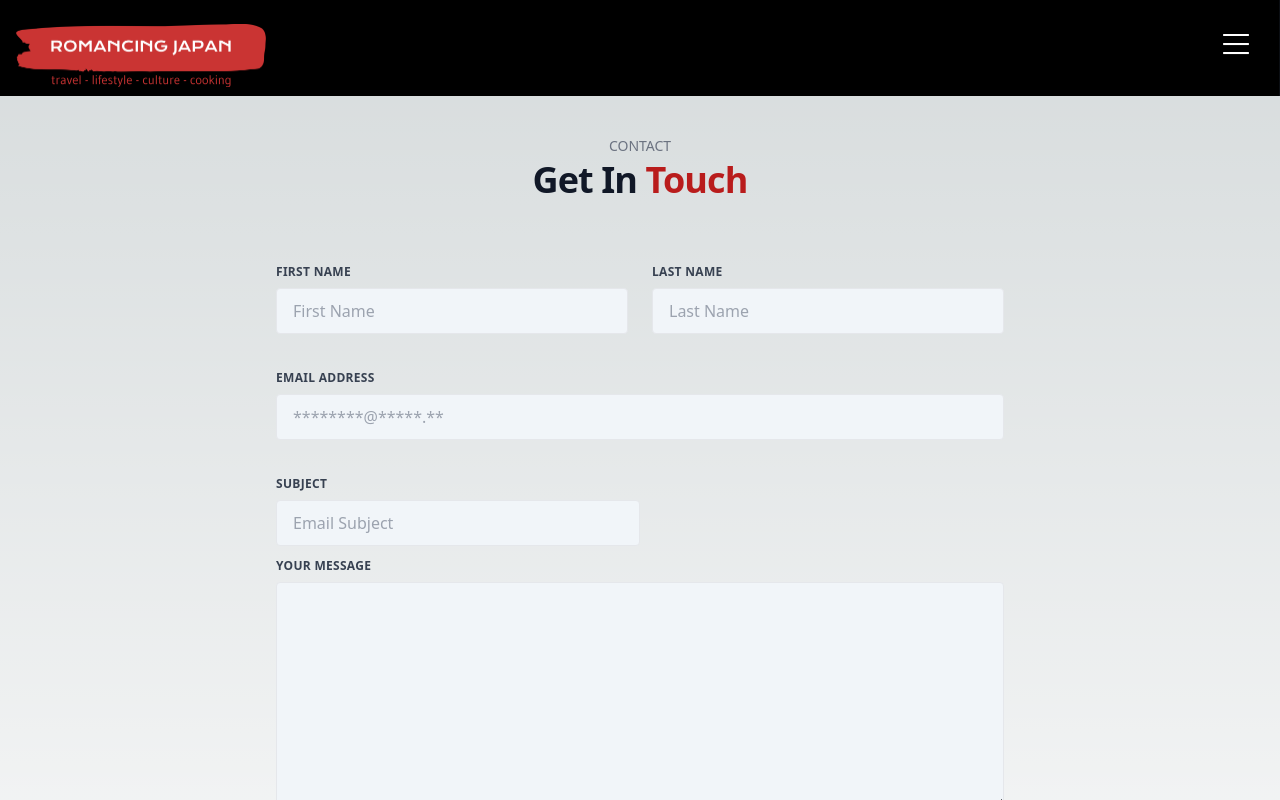
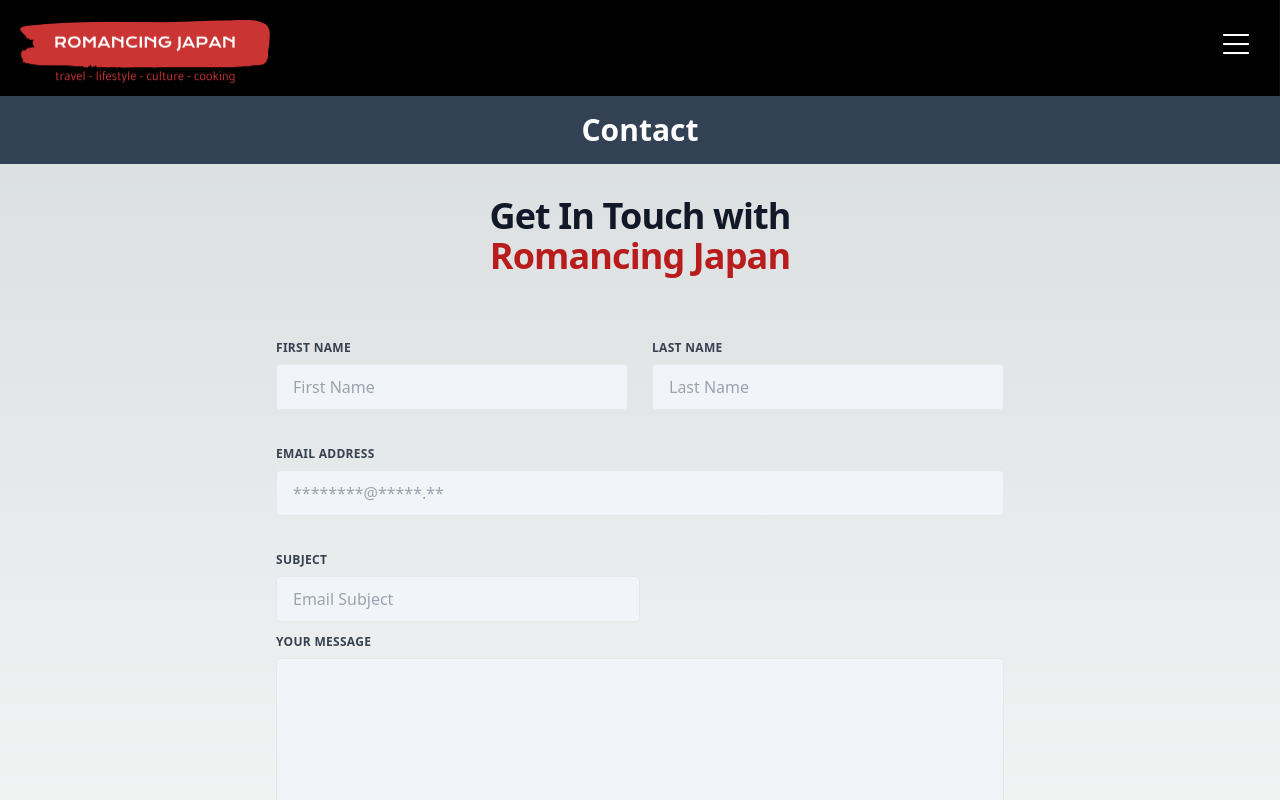
Before and after one commit to jswyndham/blog_romancing-japan, a Next.js app: page /contact in a window 1280 px wide. Shown: the top 800 px of the page. Built offline with nearby package versions, Linux system fonts and the light colour scheme.

Commit message:
Add contact page styling

```diff
--- a/app/components/ContactForm.tsx
+++ b/app/components/ContactForm.tsx
@@ -10,7 +10,7 @@ export default function ContactForm() {
   const messageRef = useRef<HTMLTextAreaElement>(null);
 
   const handleSubmit = async (e: React.FormEvent<HTMLFormElement>) => {
-    e.preventDefault();
+
 
     let data = {
       firstName: firstNameRef.current?.value,
@@ -30,6 +30,8 @@ export default function ContactForm() {
     }).then((res) => {
       if (res.status === 200) console.log("Success!!!");
     });
+
+
   };
 
   return (
@@ -146,17 +148,19 @@ export default function ContactForm() {
           <button
             className="shadow mx-3 mt-2 bg-indigo-500 hover:bg-indigo-600 focus:shadow-outline focus:outline-none text-white font-bold py-2 px-6 rounded hover:shadow-md hover:shadow-slate-500 focus:shadow-slate-200 active:bg-indigo-600"
             type="submit"
-            // disabled={
-            //   !data.firstName ||
-            //   !data.lastName ||
-            //   !data.email ||
-            //   !data.subject ||
-            //   !data.message
-            // }
+            disabled={
+              !firstNameRef ||
+              !lastNameRef ||
+              !emailRef ||
+              !subjectRef ||
+              !messageRef
+            }
           >
             Send Message
           </button>
         </div>
+
+
       </form>
     </>
   );
--- a/app/components/Navbar.tsx
+++ b/app/components/Navbar.tsx
@@ -32,7 +32,7 @@ export default function Navbar() {
 								width={250}
 								height={250}
 								alt='romancing japan logo'
-								className='m-4'
+								className='mt-3 ml-5'
 								priority
 							/>
 						</Link>
--- a/app/contact/page.tsx
+++ b/app/contact/page.tsx
@@ -4,14 +4,14 @@ import ContactForm from "../components/ContactForm";
 export default async function Contact() {
   return (
     <>
+      <div className="absolute top-24 w-screen bg-slate-700 p-4 flex justify-center text-white text-3xl font-bold">
+        Contact
+      </div>
       <div className="max-w-screen-md h-screen mx-auto p-5">
         {/* Heading Text */}
-        <div className="text-center mb-16">
-          <p className="mt-4 text-sm leading-7 text-gray-500 font-regular uppercase">
-            Contact
-          </p>
+        <div className="flex text-center items-center justify-center mt-20 mb-16">
           <h3 className="text-3xl sm:text-4xl leading-normal font-extrabold tracking-tight text-gray-900">
-            Get In <span className="text-red-700">Touch</span>
+            Get In Touch with <br /><span className="text-red-700">Romancing Japan</span>
           </h3>
         </div>
 
```
Also changed, not shown: app/categories/page.tsx (+7 -0 lines).
